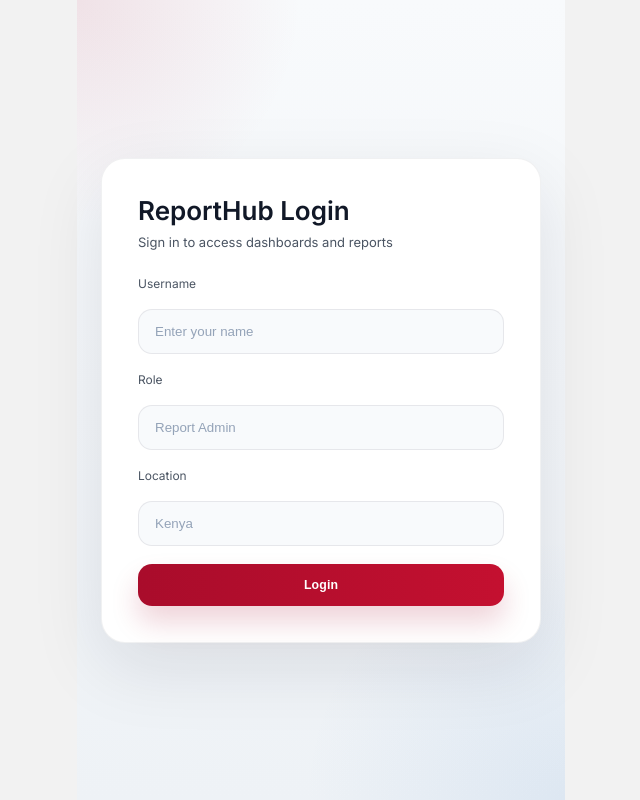
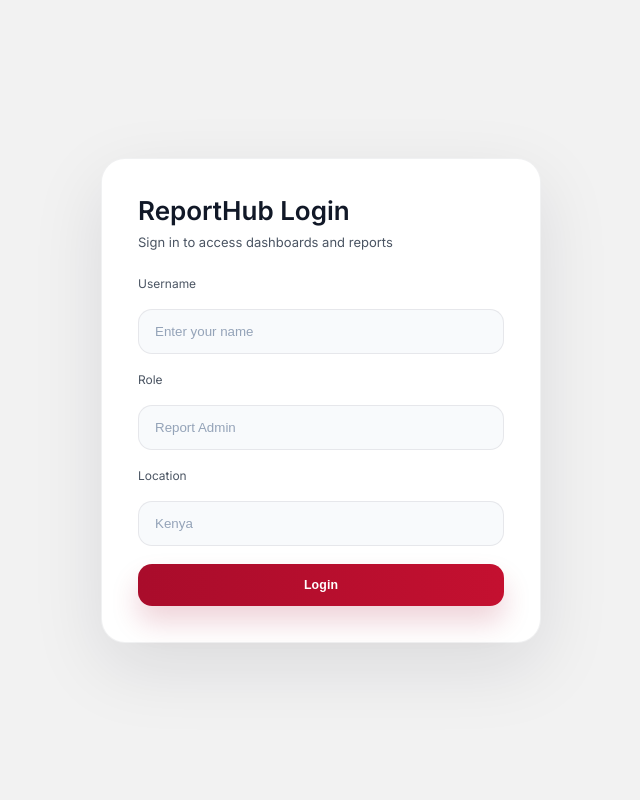
Before and after one commit to TejasArangale/ReportHub, an Angular app: page / in a window 1280 px wide. Shown: the whole page, without its empty margins (319-959 px from the left). Built offline with nearby package versions, Linux system fonts and the light colour scheme.

Commit message:
Login Page issue solved

```diff
--- a/src/app/components/login/login.css
+++ b/src/app/components/login/login.css
@@ -4,9 +4,7 @@
   justify-content: center;
   align-items: center;
   padding: 24px;
-  background: radial-gradient(circle at top left, rgba(169, 12, 43, 0.10), transparent 24%),
-    radial-gradient(circle at bottom right, rgba(21, 101, 192, 0.08), transparent 28%),
-    linear-gradient(180deg, #f8fafc 0%, #eef2f6 100%);
+
 }
 
 .login-card {
```
